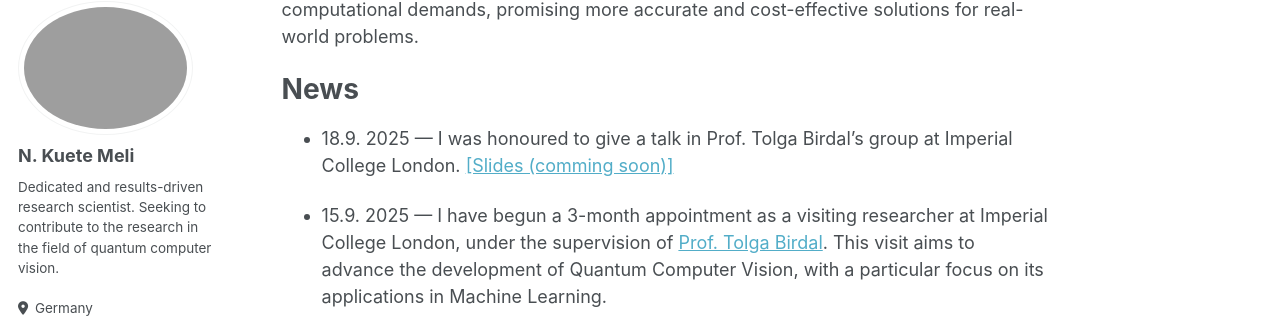
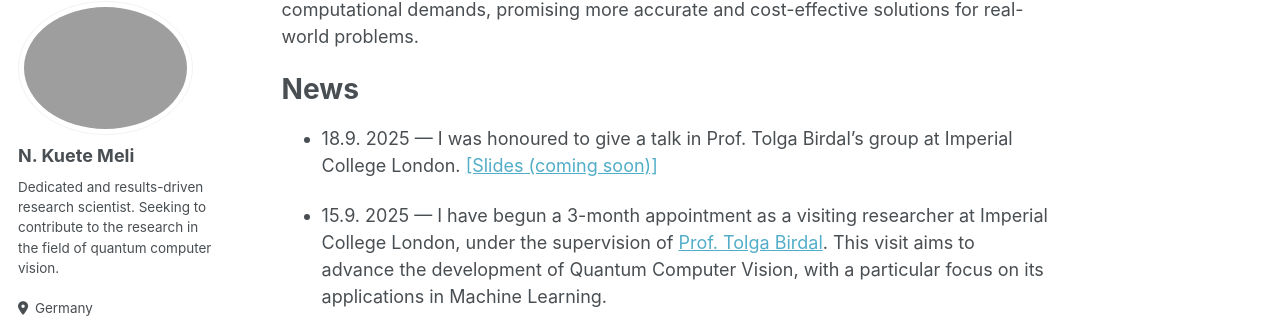
Before and after one commit to nkuetemeli/nkuetemeli.github.io, a Jekyll site: the page built from _pages/about.md, in a window 1280 px wide and 900 px high, scrolled down 395 px. Shown: the part 105-431 px from the top of the window. Built offline with Jekyll 4.4.1, drawn with Linux system fonts in a browser that asks for light colours; some web fonts are replaced.

Commit message:
MyGit 1. Attempt

```diff
--- a/_pages/about.md
+++ b/_pages/about.md
@@ -18,7 +18,7 @@
 
 News
 ======
-- 18.9. 2025 — I was honoured to give a talk in Prof. Tolga Birdal’s group at Imperial College London.  [[Slides (comming soon)]](#)
+- 18.9. 2025 — I was honoured to give a talk in Prof. Tolga Birdal’s group at Imperial College London.  [[Slides (coming soon)]](#)
 
 - 15.9. 2025 — I have begun a 3-month appointment as a visiting researcher at Imperial College London, under the supervision of [Prof. Tolga Birdal](https://tolgabirdal.github.io). This visit aims to advance the development of Quantum Computer Vision, with a particular focus on its applications in Machine Learning.
 
```
